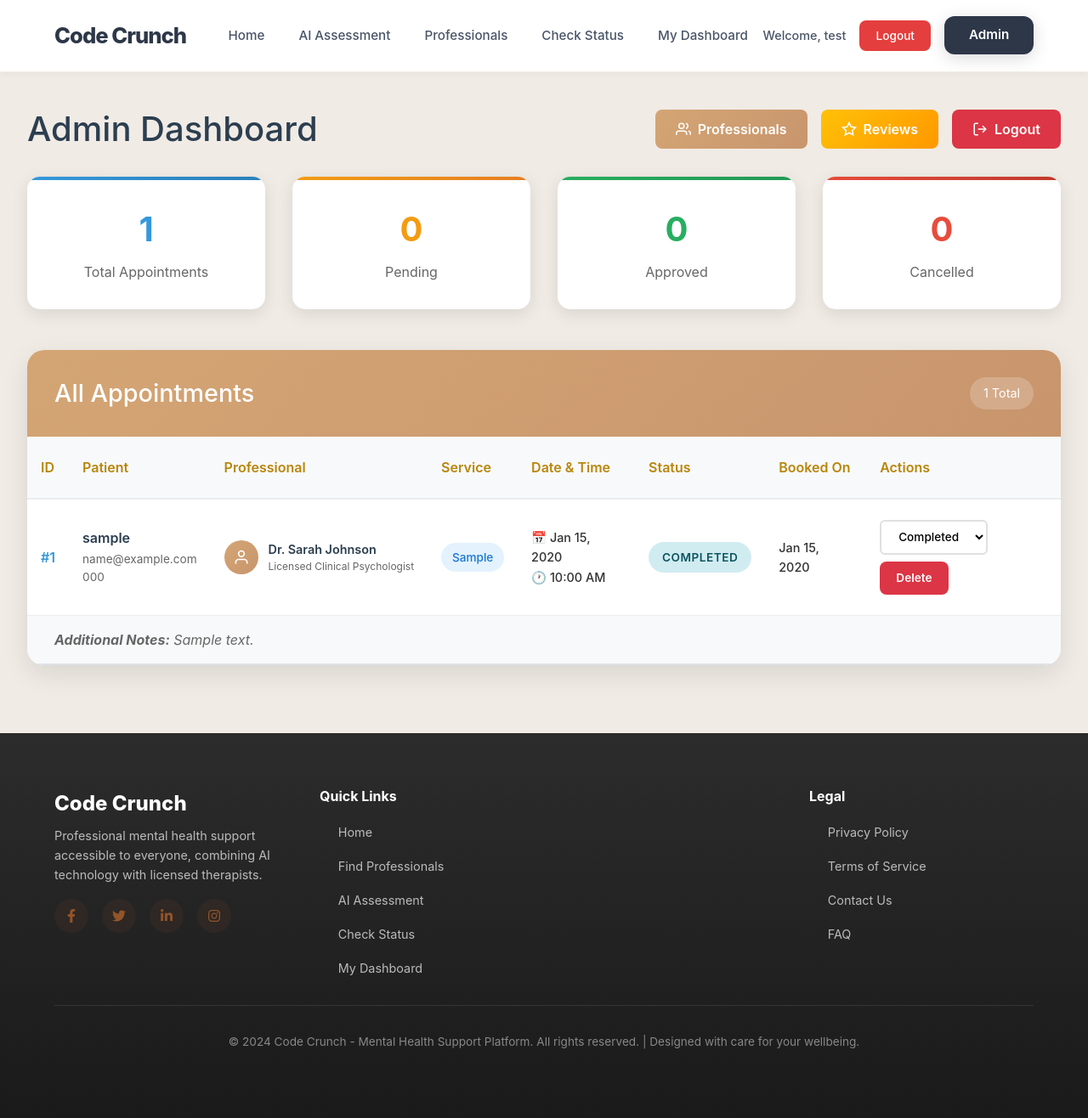
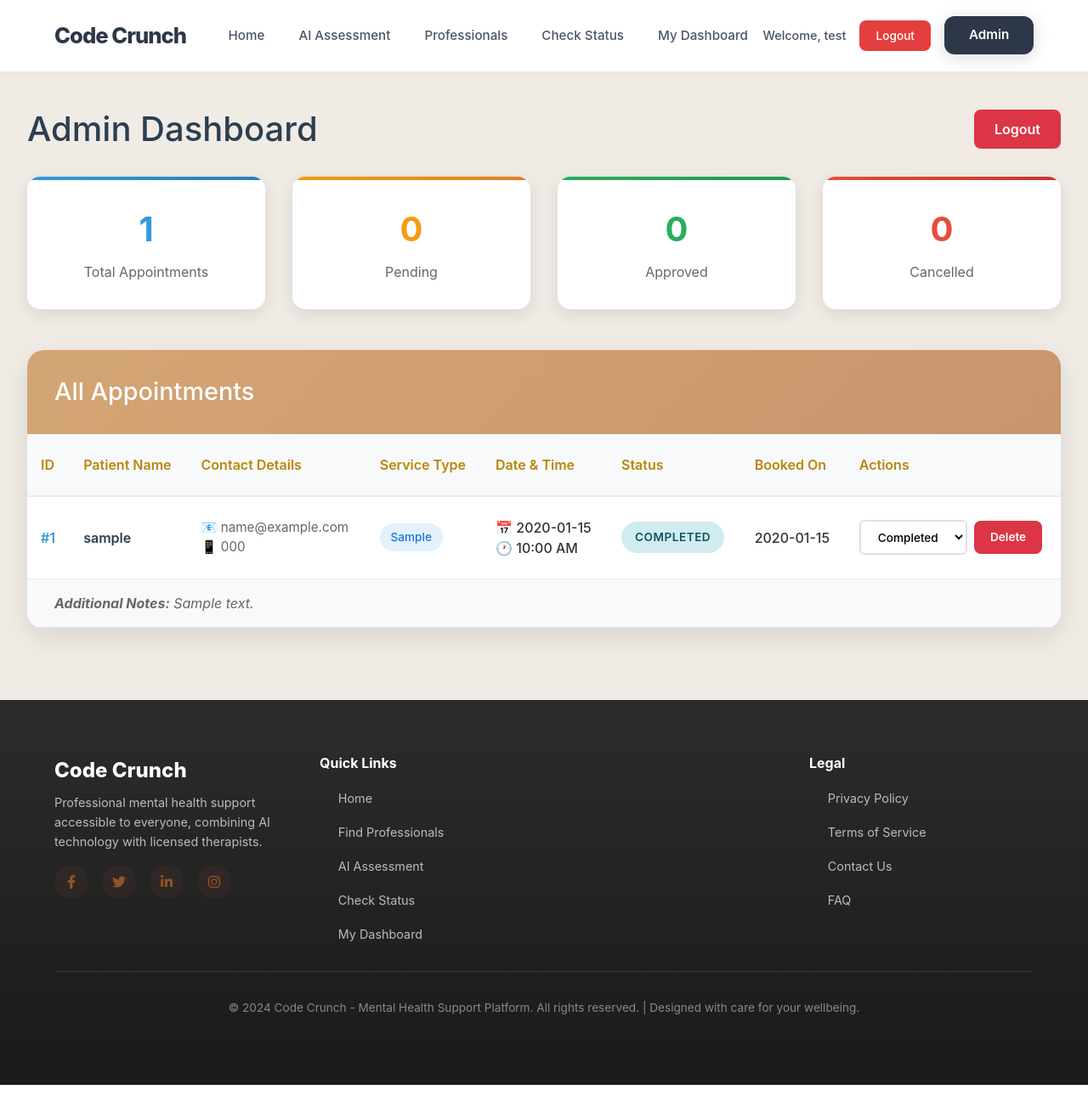
Before and after one commit to SupremeStha/Code-Crunch, a Flask app: page /admin/dashboard in a window 1280 px wide. Shown: the whole page at 85% size. After the commit the page ends 1277 px from the top, so only its background shows below. Run offline with Flask 3, Linux system fonts and the light colour scheme; a user stored in the database is signed in; tables that the repository leaves empty hold one stand-in row (values such as "Sample post").

Commit message:
Basic Updates

```diff
--- a/templates/admin_dashboard.html
+++ b/templates/admin_dashboard.html
@@ -34,13 +34,6 @@
         margin: 0;
     }
 
-    .header-actions {
-        display: flex;
-        gap: 1rem;
-        align-items: center;
-        flex-wrap: wrap;
-    }
-
     .btn {
         padding: 0.7rem 1.5rem;
         border: none;
@@ -49,35 +42,7 @@
         cursor: pointer;
         transition: all 0.3s ease;
         text-decoration: none;
-        display: inline-flex;
-        align-items: center;
-        gap: 0.5rem;
-        white-space: nowrap;
-    }
-
-    .btn svg {
-        width: 18px;
-        height: 18px;
-    }
-
-    .btn-primary {
-        background: linear-gradient(135deg, #d4a574, #c8956d);
-        color: white;
-    }
-
-    .btn-primary:hover {
-        transform: translateY(-2px);
-        box-shadow: 0 4px 15px rgba(200, 149, 109, 0.4);
-    }
-
-    .btn-warning {
-        background: linear-gradient(135deg, #ffc107, #ff9800);
-        color: white;
-    }
-
-    .btn-warning:hover {
-        transform: translateY(-2px);
-        box-shadow: 0 4px 15px rgba(255, 193, 7, 0.4);
+        display: inline-block;
     }
 
     .btn-danger {
@@ -167,21 +132,11 @@
         background: linear-gradient(135deg, #d4a574, #c8956d);
         color: white;
         padding: 2rem;
-        display: flex;
-        justify-content: space-between;
-        align-items: center;
     }
 
     .section-header h2 {
         font-size: 1.8rem;
         margin: 0;
-    }
-
-    .filter-badge {
-        background: rgba(255, 255, 255, 0.2);
-        padding: 0.5rem 1rem;
-        border-radius: 20px;
-        font-size: 0.9rem;
     }
 
     .table-container {
@@ -234,58 +189,11 @@
     .patient-info {
         font-weight: 600;
         color: #2c3e50;
-        margin-bottom: 3px;
     }
 
     .contact-info {
         color: #666;
-        font-size: 0.85rem;
-        line-height: 1.6;
-    }
-
-    .professional-info {
-        display: flex;
-        align-items: center;
-        gap: 0.75rem;
-    }
-
-    .prof-avatar-mini {
-        width: 40px;
-        height: 40px;
-        background: linear-gradient(135deg, #d4a574, #c8956d);
-        border-radius: 50%;
-        display: flex;
-        align-items: center;
-        justify-content: center;
-        flex-shrink: 0;
-    }
-
-    .prof-avatar-mini svg {
-        width: 20px;
-        height: 20px;
-        color: white;
-    }
-
-    .prof-details-mini {
-        flex: 1;
-        min-width: 0;
-    }
-
-    .prof-name-mini {
-        font-weight: 600;
-        color: #2c3e50;
-        font-size: 0.9rem;
-        white-space: nowrap;
-        overflow: hidden;
-        text-overflow: ellipsis;
-    }
-
-    .prof-title-mini {
-        font-size: 0.75rem;
-        color: #666;
-        white-space: nowrap;
-        overflow: hidden;
-        text-overflow: ellipsis;
+        font-size: 0.95rem;
     }
 
     .service-type {
@@ -301,8 +209,6 @@
     .datetime-info {
         color: #333;
         font-weight: 500;
-        font-size: 0.9rem;
-        line-height: 1.6;
     }
 
     .status-badge {
@@ -496,31 +378,7 @@
             <div class="page-title">
                 <h1>Admin Dashboard</h1>
             </div>
-            <div class="header-actions">
-                <a href="{{ url_for('admin_professionals') }}" class="btn btn-primary">
-                    <svg viewBox="0 0 24 24" fill="none" stroke="currentColor" stroke-width="2">
-                        <path d="M17 21v-2a4 4 0 0 0-4-4H5a4 4 0 0 0-4 4v2"></path>
-                        <circle cx="9" cy="7" r="4"></circle>
-                        <path d="M23 21v-2a4 4 0 0 0-3-3.87"></path>
-                        <path d="M16 3.13a4 4 0 0 1 0 7.75"></path>
-                    </svg>
-                    Professionals
-                </a>
-                <a href="{{ url_for('admin_reviews') }}" class="btn btn-warning">
-                    <svg viewBox="0 0 24 24" fill="none" stroke="currentColor" stroke-width="2">
-                        <polygon points="12 2 15.09 8.26 22 9.27 17 14.14 18.18 21.02 12 17.77 5.82 21.02 7 14.14 2 9.27 8.91 8.26 12 2"></polygon>
-                    </svg>
-                    Reviews
-                </a>
-                <a href="{{ url_for('admin_logout') }}" class="btn btn-danger">
-                    <svg viewBox="0 0 24 24" fill="none" stroke="currentColor" stroke-width="2">
-                        <path d="M9 21H5a2 2 0 0 1-2-2V5a2 2 0 0 1 2-2h4"></path>
-                        <polyline points="16 17 21 12 16 7"></polyline>
-                        <line x1="21" y1="12" x2="9" y2="12"></line>
-                    </svg>
-                    Logout
-                </a>
-            </div>
+            <a href="{{ url_for('admin_logout') }}" class="btn btn-danger">Logout</a>
         </div>
 
         <!-- Dashboard Statistics -->
@@ -550,9 +405,6 @@
         <div class="appointments-section">
             <div class="section-header">
                 <h2>All Appointments</h2>
-                {% if appointments %}
-                <div class="filter-badge">{{ appointments|length }} Total</div>
-                {% endif %}
             </div>
 
             {% if not appointments %}
@@ -560,7 +412,7 @@
                     <div class="empty-state-icon">📋</div>
                     <h3>No appointments yet</h3>
                     <p>Appointment requests will appear here when users book sessions</p>
-                    <a href="{{ url_for('index') }}" class="btn btn-primary">Go to Home Page</a>
+                    <a href="{{ url_for('index') }}" class="btn">Go to Home Page</a>
                 </div>
             {% else %}
                 <div class="table-container">
@@ -568,9 +420,9 @@
                         <thead>
                             <tr>
                                 <th>ID</th>
-                                <th>Patient</th>
-                                <th>Professional</th>
-                                <th>Service</th>
+                                <th>Patient Name</th>
+                                <th>Contact Details</th>
+                                <th>Service Type</th>
                                 <th>Date & Time</th>
                                 <th>Status</th>
                                 <th>Booked On</th>
@@ -585,23 +437,11 @@
                                     </td>
                                     <td>
                                         <div class="patient-info">{{ a.user_name }}</div>
-                                        <div class="contact-info">
-                                            {{ a.user_email }}<br>
-                                            {{ a.user_phone }}
-                                        </div>
                                     </td>
                                     <td>
-                                        <div class="professional-info">
-                                            <div class="prof-avatar-mini">
-                                                <svg viewBox="0 0 24 24" fill="none" stroke="currentColor" stroke-width="2">
-                                                    <path d="M20 21v-2a4 4 0 0 0-4-4H8a4 4 0 0 0-4 4v2"></path>
-                                                    <circle cx="12" cy="7" r="4"></circle>
-                                                </svg>
-                                            </div>
-                                            <div class="prof-details-mini">
-                                                <div class="prof-name-mini">{{ a.professional.name }}</div>
-                                                <div class="prof-title-mini">{{ a.professional.title }}</div>
-                                            </div>
+                                        <div class="contact-info">
+                                            📧 {{ a.user_email }}<br>
+                                            📱 {{ a.user_phone }}
                                         </div>
                                     </td>
                                     <td>
```
Also changed, not shown: other parts of templates/admin_dashboard.html (+5 -32 lines), instance/appointments.db (deleted).
